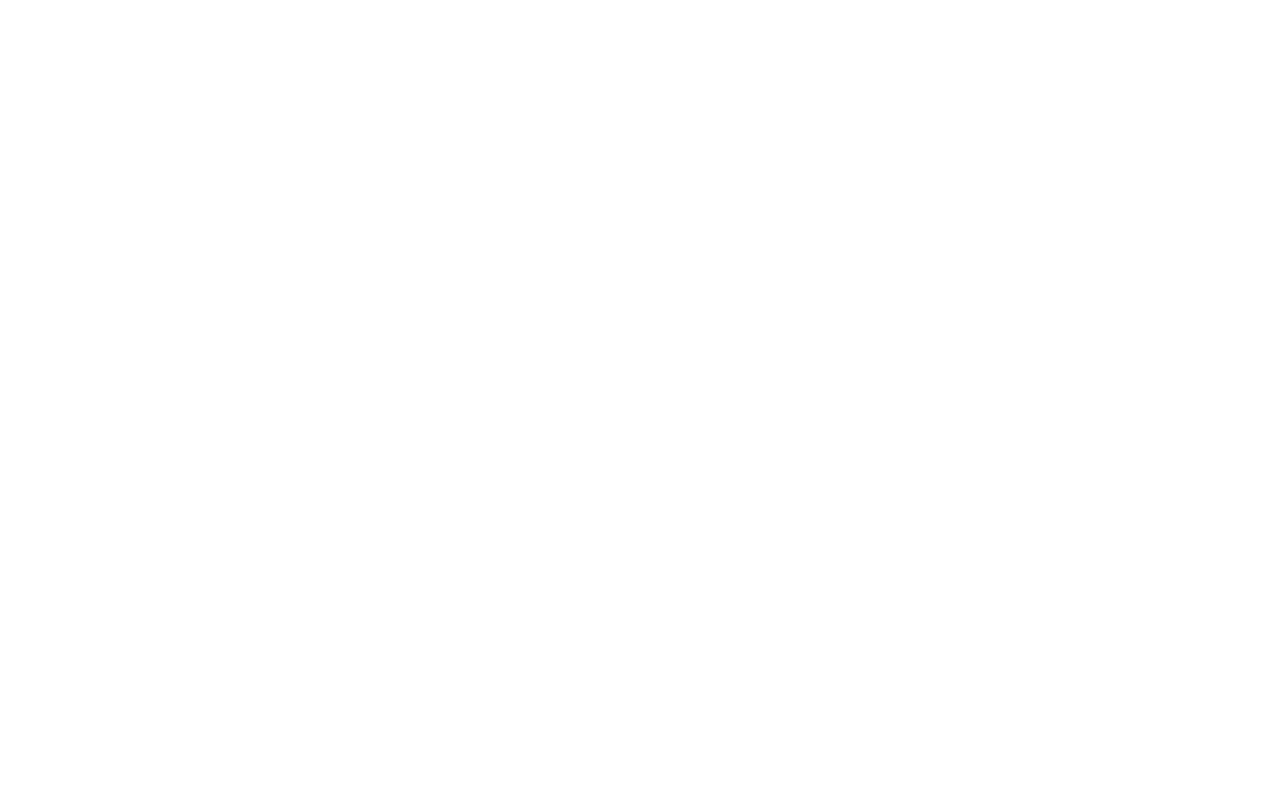
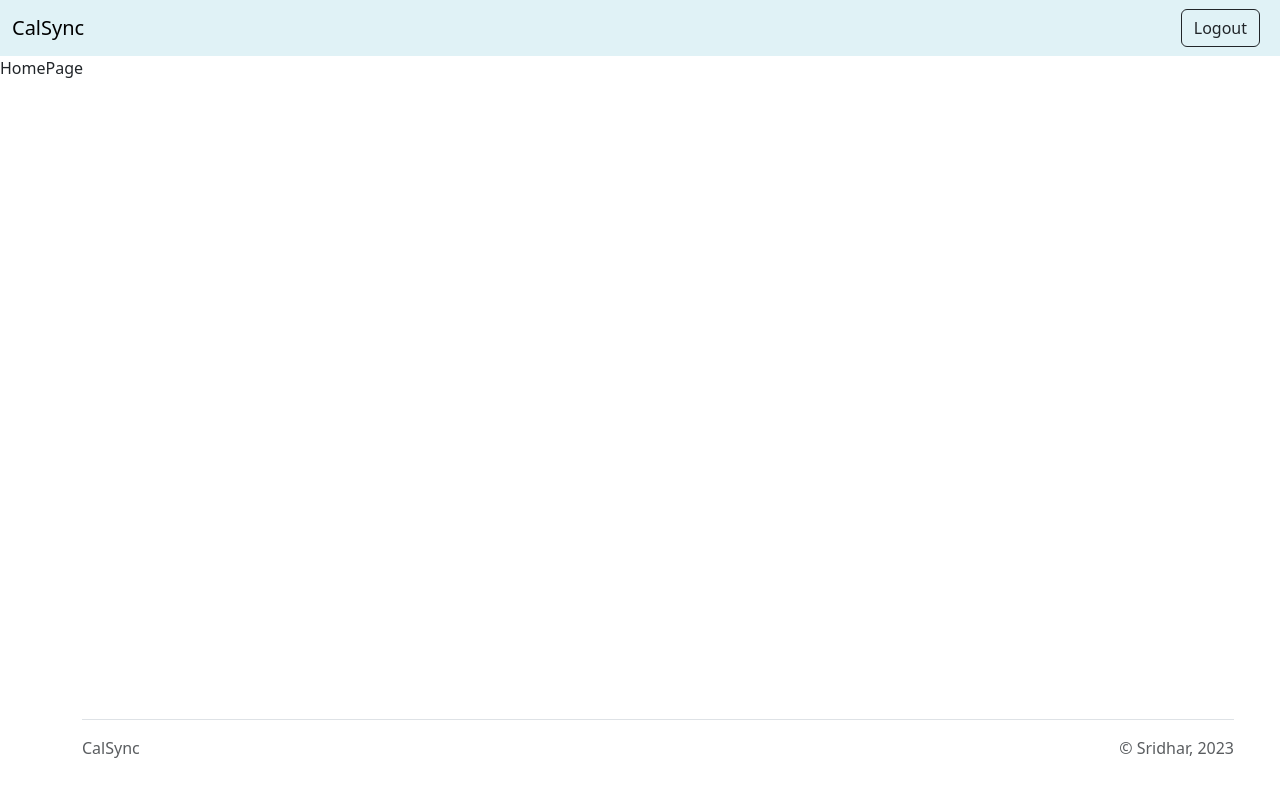
Before and after one commit to sridharrajaram/cronofy-calendar-sync-frontend-react, a React (Create React App) app: page /home in a window 1280 px wide. Before the commit this address had no page. Shown: the top 796 px of the page. Built offline with nearby package versions, Linux system fonts and the light colour scheme.

Commit message:
added private route and home page

```diff
--- a/src/App.js
+++ b/src/App.js
@@ -3,11 +3,16 @@ import {BrowserRouter,Routes,Route} from 'react-router-dom'
 import LandingPage from "./pages/LandingPage";
 import LoginPage from './pages/LoginPage';
 import RegisterPage from './pages/RegisterPage';
+import HomePage from './pages/HomePage';
+import PrivateRoute from './utils/PrivateRoute';
 
 function App() {
   return (
     <BrowserRouter>
     <Routes>
+      <Route element={<PrivateRoute/>}>
+        <Route path="/home" element={<HomePage/>}/>
+      </Route>
       <Route path="/" element={<LandingPage/>}/>
       <Route path="/login" element={<LoginPage/>}/>
       <Route path="/register" element={<RegisterPage/>}/>
--- /dev/null
+++ b/src/components/Layout/PrivateLayout.js
@@ -0,0 +1,15 @@
+import React from 'react'
+import PrivateTopbar from '../PrivatePageTopBar/PrivateTopbar'
+import Bottombar from '../Bottombar/Bottombar'
+
+function PrivateLayout({children}) {
+  return (
+    <div>
+        <PrivateTopbar/>
+        {children}
+        <Bottombar/>
+    </div>
+  )
+}
+
+export default PrivateLayout
--- /dev/null
+++ b/src/components/PrivatePageTopBar/PrivateTopbar.js
@@ -0,0 +1,17 @@
+import React from 'react';
+import { Link } from 'react-router-dom';
+
+function PrivateTopbar() {
+    return (
+        <nav className="navbar" style={{ backgroundColor: "#E0F2F6" }}>
+            <div className="container-fluid">
+                <Link className="navbar-brand" to="/home">CalSync</Link>
+                <div className="d-flex">
+                    <Link type="button" className="btn btn-outline-dark me-2" to="/">Logout</Link>
+                </div>
+            </div>
+        </nav >
+    )
+}
+
+export default PrivateTopbar
--- /dev/null
+++ b/src/pages/HomePage.js
@@ -0,0 +1,12 @@
+import React from 'react'
+import PrivateLayout from '../components/Layout/PrivateLayout'
+
+function HomePage() {
+  return (
+    <PrivateLayout>
+      HomePage
+    </PrivateLayout>
+  )
+}
+
+export default HomePage
--- /dev/null
+++ b/src/utils/PrivateRoute.js
@@ -0,0 +1,11 @@
+import React from 'react'
+import { Navigate, Outlet } from 'react-router-dom'
+
+const PrivateRoute = () => {
+    let auth = {'token':false}
+  return (
+    !auth.token ? <Outlet/> : <Navigate to='/'/>
+  )
+}
+
+export default PrivateRoute
```
